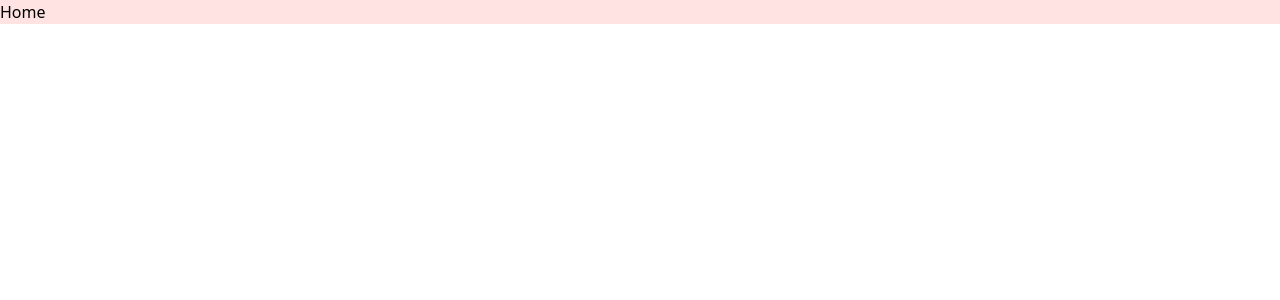
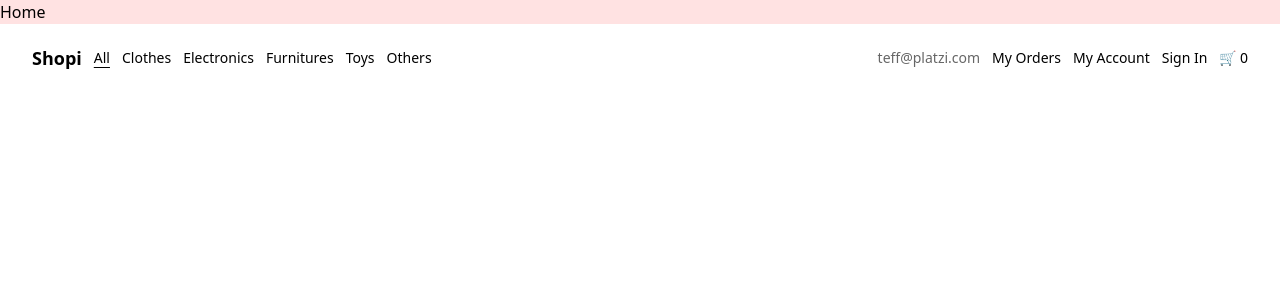
Before and after one commit to ACondori95/react-store, a React (Vite) app: page / in a window 1280 px wide. Shown: the top 300 px of the page. Built offline with nearby package versions, Linux system fonts and the light colour scheme.

Commit message:
Componente Navbar

```diff
--- /dev/null
+++ b/src/Components/Navbar/index.jsx
@@ -0,0 +1,84 @@
+import {NavLink} from "react-router-dom";
+
+const Navbar = () => {
+  const activeStyle = "underline underline-offset-4";
+
+  return (
+    <nav className='flex justify-between items-center fixed z-10 w-full py-5 px-8 text-sm font-light'>
+      <ul className='flex items-center gap-3'>
+        <li className='font-semibold text-lg'>
+          <NavLink to='/'>Shopi</NavLink>
+        </li>
+        <li>
+          <NavLink
+            to='/'
+            className={({isActive}) => (isActive ? activeStyle : undefined)}>
+            All
+          </NavLink>
+        </li>
+        <li>
+          <NavLink
+            to='/clothes'
+            className={({isActive}) => (isActive ? activeStyle : undefined)}>
+            Clothes
+          </NavLink>
+        </li>
+        <li>
+          <NavLink
+            to='/electronics'
+            className={({isActive}) => (isActive ? activeStyle : undefined)}>
+            Electronics
+          </NavLink>
+        </li>
+        <li>
+          <NavLink
+            to='/furnitures'
+            className={({isActive}) => (isActive ? activeStyle : undefined)}>
+            Furnitures
+          </NavLink>
+        </li>
+        <li>
+          <NavLink
+            to='/toys'
+            className={({isActive}) => (isActive ? activeStyle : undefined)}>
+            Toys
+          </NavLink>
+        </li>
+        <li>
+          <NavLink
+            to='/others'
+            className={({isActive}) => (isActive ? activeStyle : undefined)}>
+            Others
+          </NavLink>
+        </li>
+      </ul>
+      <ul className='flex items-center gap-3'>
+        <li className='text-black/60'>teff@platzi.com</li>
+        <li>
+          <NavLink
+            to='/my-orders'
+            className={({isActive}) => (isActive ? activeStyle : undefined)}>
+            My Orders
+          </NavLink>
+        </li>
+        <li>
+          <NavLink
+            to='/my-account'
+            className={({isActive}) => (isActive ? activeStyle : undefined)}>
+            My Account
+          </NavLink>
+        </li>
+        <li>
+          <NavLink
+            to='/sign-in'
+            className={({isActive}) => (isActive ? activeStyle : undefined)}>
+            Sign In
+          </NavLink>
+        </li>
+        <li>🛒 0</li>
+      </ul>
+    </nav>
+  );
+};
+
+export default Navbar;
--- a/src/Pages/App/index.jsx
+++ b/src/Pages/App/index.jsx
@@ -5,6 +5,7 @@
 import MyOrders from "../MyOrders";
 import NotFound from "../NotFound";
 import SignIn from "../SignIn";
+import Navbar from "../../Components/Navbar";
 import "./App.css";
 
 const AppRoutes = () => {
@@ -24,6 +25,7 @@
   return (
     <BrowserRouter>
       <AppRoutes />
+      <Navbar />
     </BrowserRouter>
   );
 };
```
